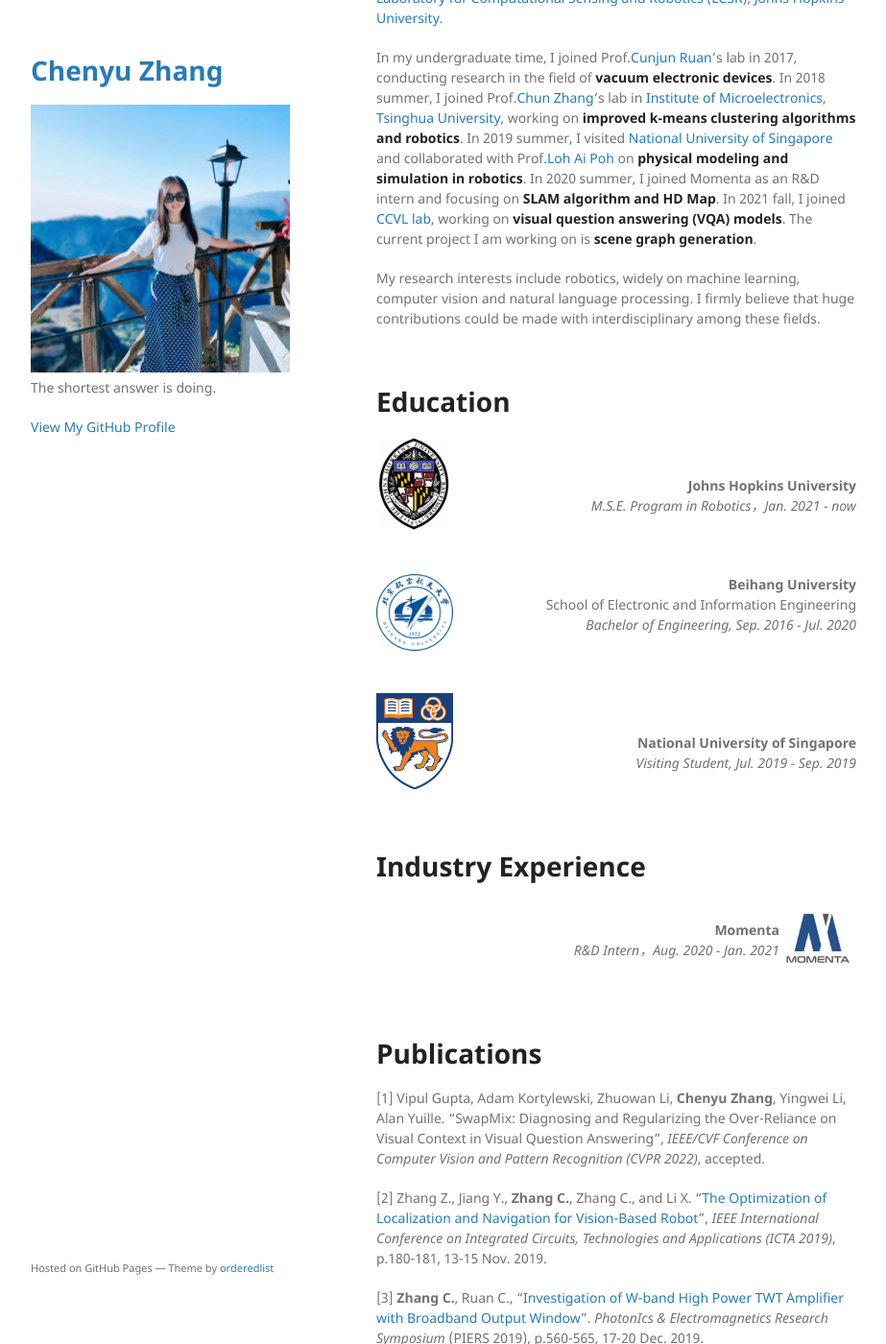
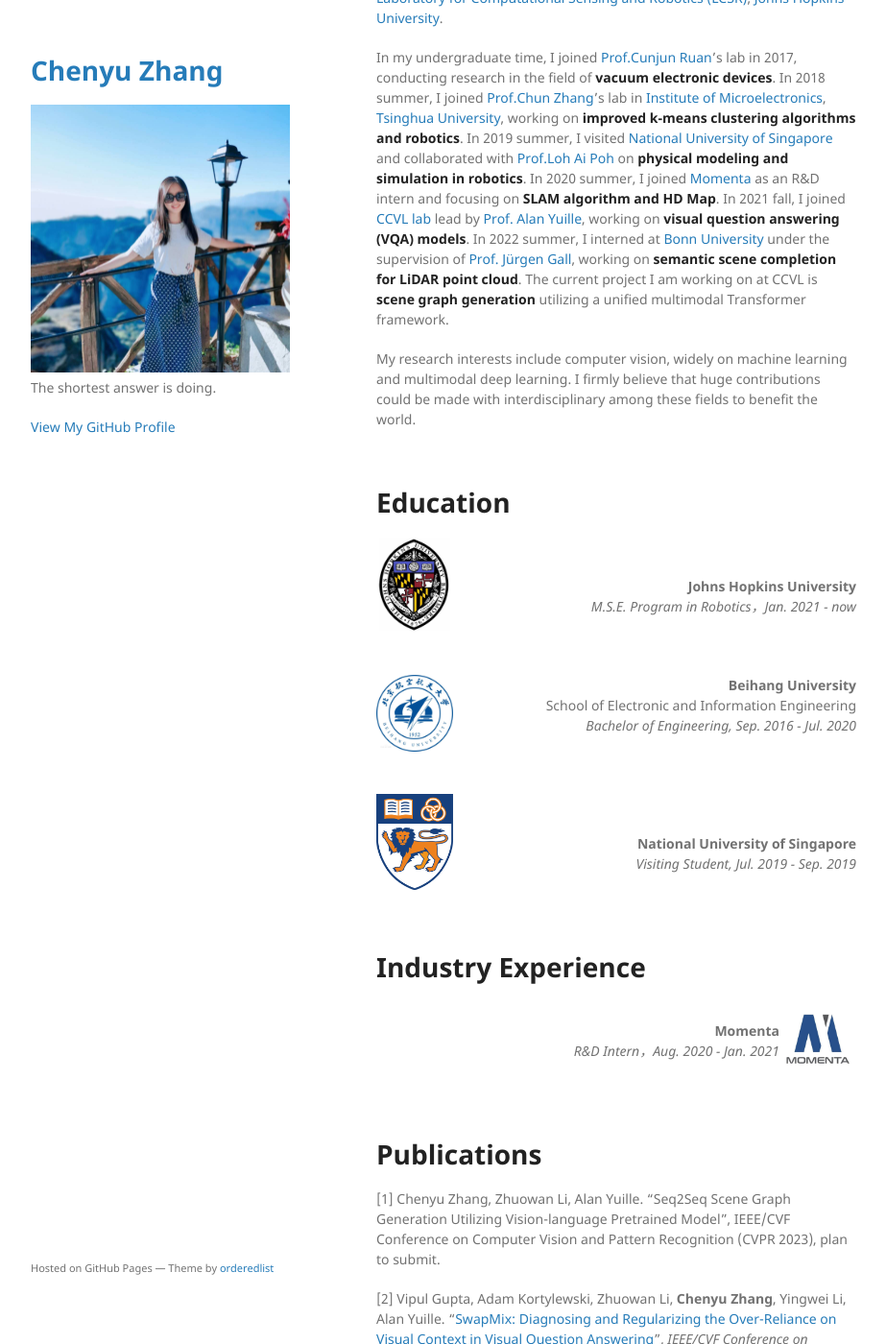
Before and after one commit to AngelicaZ/angelicaz.github.io, a Jekyll site: the page built from index.md, in a window 1280 px wide and 1400 px high, scrolled down 247 px. Shown: the whole window at 96% size, without its empty margins (178-1101 px from the left). Built offline with Jekyll 4.4.1, drawn with Linux system fonts in a browser that asks for light colours; our own code applies the rules of GitHub Pages for plain Markdown files; some of the changed text lies outside the part shown.

Commit message:
update 20221012

```diff
--- a/index.md
+++ b/index.md
@@ -9,11 +9,11 @@ I am a second year M.S. student of [the M.S.E. program in Robotics](https://lcsr
 
 
 
-In my undergraduate time, I joined Prof.[Cunjun Ruan](http://www.ee.buaa.edu.cn/info/1129/17618.htm)'s lab in 2017, conducting research in the field of **vacuum electronic devices**. In 2018 summer, I joined Prof.[Chun Zhang](https://www.tsinghua.edu.cn/publish/ime/5910/2015/20150315131055824979933/20150315131055824979933_.html)'s lab in [Institute of Microelectronics](https://www.tsinghua.edu.cn/publish/imeen/5943/index.html), [Tsinghua University](https://www.tsinghua.edu.cn/publish/thu2018en/index.html), working on **improved k-means clustering algorithms and robotics**. In 2019 summer, I visited [National University of Singapore](http://www.nus.edu.sg/) and collaborated with Prof.[Loh Ai Poh](https://www.eng.nus.edu.sg/idp/staff/lohaipoh/) on **physical modeling and simulation in robotics**. In 2020 summer, I joined Momenta as an R&D intern and focusing on **SLAM algorithm and HD Map**. In 2021 fall, I joined [CCVL lab](https://ccvl.jhu.edu/), working on **visual question answering (VQA) models**. The current project I am working on is **scene graph generation**.
+In my undergraduate time, I joined [Prof.Cunjun Ruan](http://www.ee.buaa.edu.cn/info/1129/17618.htm)'s lab in 2017, conducting research in the field of **vacuum electronic devices**. In 2018 summer, I joined [Prof.Chun Zhang](https://www.tsinghua.edu.cn/publish/ime/5910/2015/20150315131055824979933/20150315131055824979933_.html)'s lab in [Institute of Microelectronics](https://www.tsinghua.edu.cn/publish/imeen/5943/index.html), [Tsinghua University](https://www.tsinghua.edu.cn/publish/thu2018en/index.html), working on **improved k-means clustering algorithms and robotics**. In 2019 summer, I visited [National University of Singapore](http://www.nus.edu.sg/) and collaborated with [Prof.Loh Ai Poh](https://www.eng.nus.edu.sg/idp/staff/lohaipoh/) on **physical modeling and simulation in robotics**. In 2020 summer, I joined [Momenta](https://www.momenta.cn/) as an R&D intern and focusing on **SLAM algorithm and HD Map**. In 2021 fall, I joined [CCVL lab](https://ccvl.jhu.edu/) lead by [Prof. Alan Yuille](https://www.cs.jhu.edu/~ayuille/), working on **visual question answering (VQA) models**. In 2022 summer, I interned at [Bonn University](https://www.uni-bonn.de/en/university/university) under the supervision of [Prof. Jürgen Gall](https://pages.iai.uni-bonn.de/gall_juergen/), working on **semantic scene completion for LiDAR point cloud**. The current project I am working on at CCVL is **scene graph generation** utilizing a unified multimodal Transformer framework.
 
 
 
-My research interests include robotics, widely on machine learning, computer vision and natural language processing. I firmly believe that huge contributions could be made with interdisciplinary among these fields.
+My research interests include computer vision, widely on machine learning and multimodal deep learning. I firmly believe that huge contributions could be made with interdisciplinary among these fields to benefit the world.
 
 <br>
 
@@ -62,14 +62,10 @@ My research interests include robotics, widely on machine learning, computer vis
 
 # Publications
 
-[1] Vipul Gupta, Adam Kortylewski, Zhuowan Li, <b>Chenyu Zhang</b>, Yingwei Li, Alan Yuille. “SwapMix: Diagnosing and Regularizing the Over-Reliance on Visual Context in Visual Question Answering”, <i>IEEE/CVF Conference on Computer Vision and Pattern Recognition (CVPR 2022)</i>, accepted.
+[1] Chenyu Zhang, Zhuowan Li, Alan Yuille. “Seq2Seq Scene Graph Generation Utilizing Vision-language Pretrained Model”, IEEE/CVF Conference on Computer Vision and Pattern Recognition (CVPR 2023), plan to submit.
 
+[2] Vipul Gupta, Adam Kortylewski, Zhuowan Li, <b>Chenyu Zhang</b>, Yingwei Li, Alan Yuille. “[SwapMix: Diagnosing and Regularizing the Over-Reliance on Visual Context in Visual Question Answering](https://openaccess.thecvf.com/content/CVPR2022/papers/Gupta_SwapMix_Diagnosing_and_Regularizing_the_Over-Reliance_on_Visual_Context_in_CVPR_2022_paper.pdf)”, <i>IEEE/CVF Conference on Computer Vision and Pattern Recognition (CVPR 2022)</i>, accepted.
 
-[2] Zhang Z., Jiang Y., <b>Zhang C.</b>, Zhang C., and Li X. “[The Optimization of Localization and Navigation for Vision-Based Robot](https://ieeexplore.ieee.org/abstract/document/9012838?casa_token=KexMHKzXrpUAAAAA:yiLi5G_GxbofAOo4rsZ8tUuPVyfHg1yLrsFgSDWSEamVw1gF-7Zvt_16Ifh_FjqItPJe3MMNPXsL)”, <i>IEEE International Conference on Integrated Circuits, Technologies and Applications (ICTA 2019)</i>, p.180-181, 13-15 Nov. 2019.
-
-[3] <b>Zhang C.</b>, Ruan C., “[Investigation of W-band High Power TWT Amplifier with Broadband Output Window](https://ieeexplore.ieee.org/abstract/document/9021869)”. <i>PhotonIcs & Electromagnetics Research Symposium</i> (PIERS 2019), p.560-565, 17-20 Dec. 2019.
-
-[4] Li R., Ruan C., Fahad A., <b>Zhang C.</b>, and Li S.. “[Broadband and high-power terahertz radiation source based on extended interaction klystron](https://www.nature.com/articles/s41598-019-41087-3)”, *Scientific Reports*, 2019, 9:4584.
 
 <br>
 <br>
```
Also changed, not shown: 1 other file.
